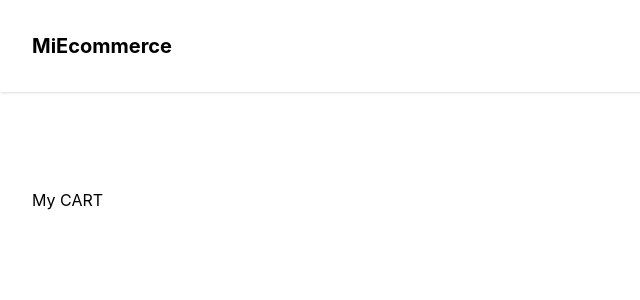
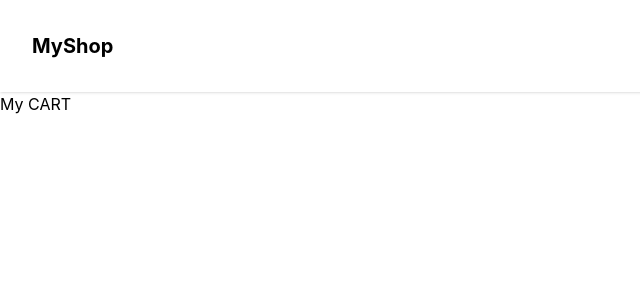
Before and after one commit to isma907/React-Shop, a React (Vite) app: page /cart in a window 1280 px wide. Shown: the top 300 px of the page, without its empty margins (0-640 px from the left). Built offline with nearby package versions, Linux system fonts and the light colour scheme.

Commit message:
Layout improvements

```diff
--- a/src/components/Header.tsx
+++ b/src/components/Header.tsx
@@ -6,7 +6,7 @@ export default function Header() {
             <div className="mx-auto max-w-2xl p-8 px-4 lg:max-w-7xl lg:px-8 ">
                 <nav className="flex items-center justify-between gap-4">
                     <div className="text-xl font-bold cursor-pointer">
-                        <Link to="/">MiEcommerce</Link>
+                        <Link to="/">MyShop</Link>
                     </div>
                     {/* <div>
                         <input
--- a/src/components/HomeCategories.tsx
+++ b/src/components/HomeCategories.tsx
@@ -7,6 +7,8 @@ export default function HomeCategories() {
     if (categoriesQuery.isLoading) return <div>Loading Categories...</div>
 
     return (
+        <>
+            <h2 className="text-2xl font-semibold">Categories</h2>
             <div className="mt-6 grid grid-cols-1 gap-x-6 gap-y-10 sm:grid-cols-2 lg:grid-cols-4 xl:gap-x-8">
                 {categoriesQuery.data?.map((category) => (
                     <div key={category.id} className="group relative">
@@ -19,14 +21,15 @@ export default function HomeCategories() {
                             }}
                         />
                         <h3 className="mt-6 text-sm text-gray-500">
-                        <a href={category.slug}>
+                            {/* <Link to={`/category/${category.slug}`}> */}
                             <span className="absolute inset-0" />
                             {category.name}
-                        </a>
+                            {/* </Link> */}
                         </h3>
                         <p className="text-base font-semibold text-gray-900">{category.slug}</p>
                     </div>
                 ))}
             </div>
+        </>
     )
 }
--- /dev/null
+++ b/src/layouts/HomeLayout.tsx
@@ -0,0 +1,13 @@
+import Header from "../components/Header"
+
+export default function HomeLayout({ children }: { children: React.ReactNode }) {
+    return (
+        <>
+            <Header />
+            {/* mx-auto max-w-2xl px-4 py-16 sm:px-6 sm:py-24 lg:max-w-7xl lg:px-8 */}
+            <div className="w-full">
+                {children}
+            </div>
+        </>
+    )
+}
--- a/src/layouts/MainLayout.tsx
+++ /dev/null
@@ -1,13 +0,0 @@
-import Header from "../components/Header"
-
-export default function MainLayout({ children }: { children: React.ReactNode }) {
-    return (
-        <>
-            <Header />
-
-            <div className="mx-auto max-w-2xl px-4 py-16 sm:px-6 sm:py-24 lg:max-w-7xl lg:px-8">
-                {children}
-            </div>
-        </>
-    )
-}
--- a/src/main.tsx
+++ b/src/main.tsx
@@ -4,7 +4,7 @@ import { BrowserRouter, Route, Routes } from 'react-router'
 import { QueryClient, QueryClientProvider } from '@tanstack/react-query'
 import { ReactQueryDevtools } from '@tanstack/react-query-devtools/production'
 
-import MainLayout from './layouts/MainLayout'
+import HomeLayout from './layouts/HomeLayout'
 import Home from './pages/Home'
 import Product from './pages/product/Product'
 import Cart from './pages/Cart'
@@ -17,13 +17,13 @@ createRoot(document.getElementById('root')!).render(
   <StrictMode>
     <QueryClientProvider client={queryClient}>
       <BrowserRouter>
-        <MainLayout>
+        <HomeLayout>
           <Routes>
             <Route path="/" Component={Home} />
             <Route path="product/:id" Component={Product} />
             <Route path="cart" Component={Cart} />
           </Routes>
-        </MainLayout>
+        </HomeLayout>
       </BrowserRouter>
       <ReactQueryDevtools />
     </QueryClientProvider>
--- a/src/pages/Home.tsx
+++ b/src/pages/Home.tsx
@@ -5,8 +5,16 @@ import { ProductCard } from "../components/ProductCard";
 export default function Home() {
     return (
         <>
-            <HomeCategories />
-            <HomeProducts />
+
+            <div className="bg-gray-100">
+                <div className="mx-auto max-w-2xl px-4 py-16 sm:px-6 sm:py-24 lg:max-w-7xl lg:px-8">
+                    <HomeCategories />
+                </div>
+            </div>
+
+            <div className="mx-auto max-w-2xl px-4 py-16 sm:px-6 sm:py-24 lg:max-w-7xl lg:px-8">
+                <HomeProducts />
+            </div>
         </>
     )
 }
--- a/src/pages/product/Product.tsx
+++ b/src/pages/product/Product.tsx
@@ -129,10 +129,11 @@ const Product = () => {
                     </div>
                 </div>
 
-                <div className="mx-auto mt-6 max-w-2xl sm:px-6 lg:grid lg:max-w-7xl">
-                    <RelatedProducts productId={productId!} />
+                <div className="w-full bg-gray-100 py-6">
+                    <div className="mx-auto mt-6 max-w-2xl sm:px-6 lg:grid lg:max-w-7xl">
+                        <RelatedProducts productId={productId!} />
+                    </div>
                 </div>
-
             </div>
 
         </>
```
Lines whose indentation alone changed are shown as unchanged.
